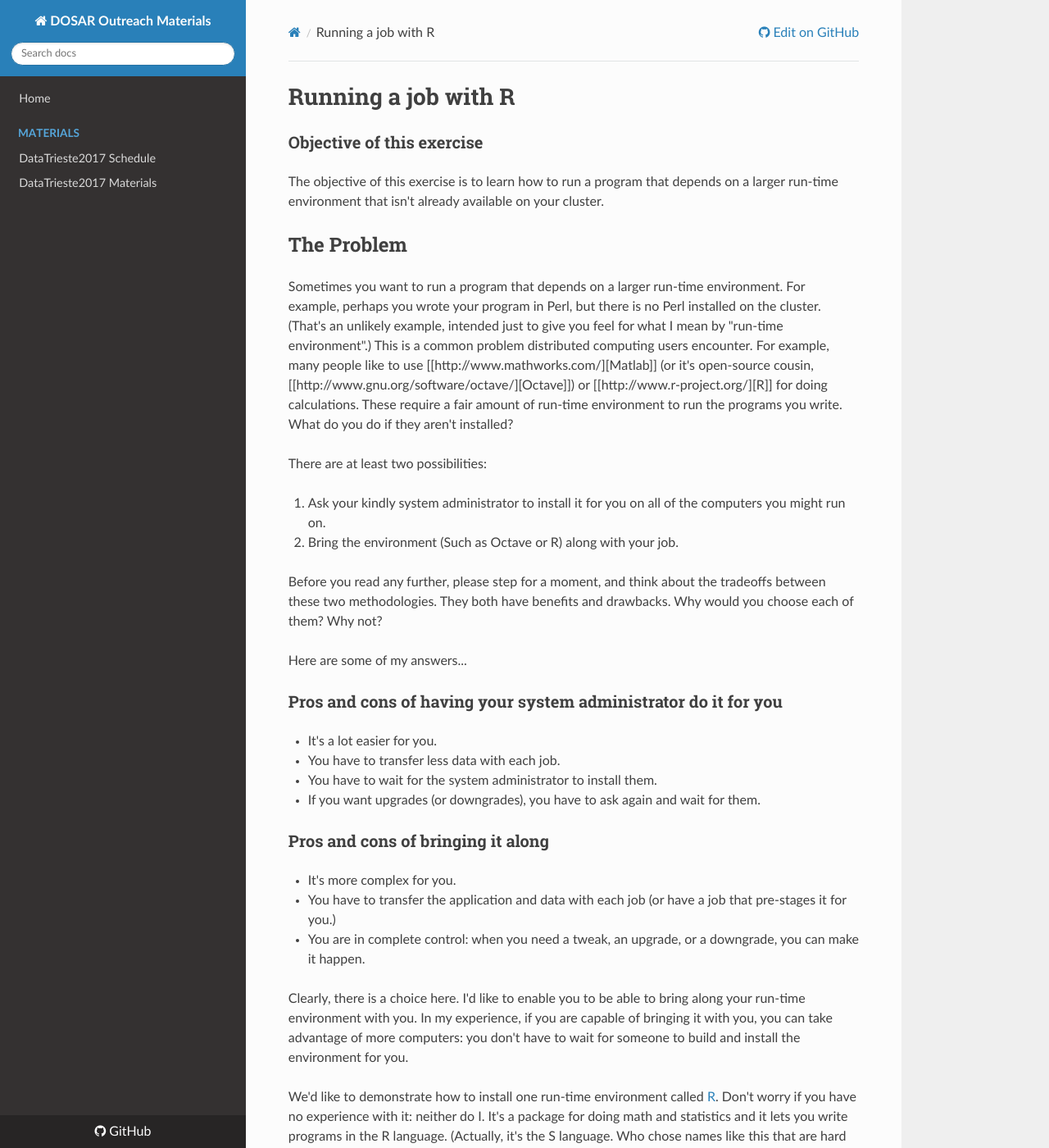
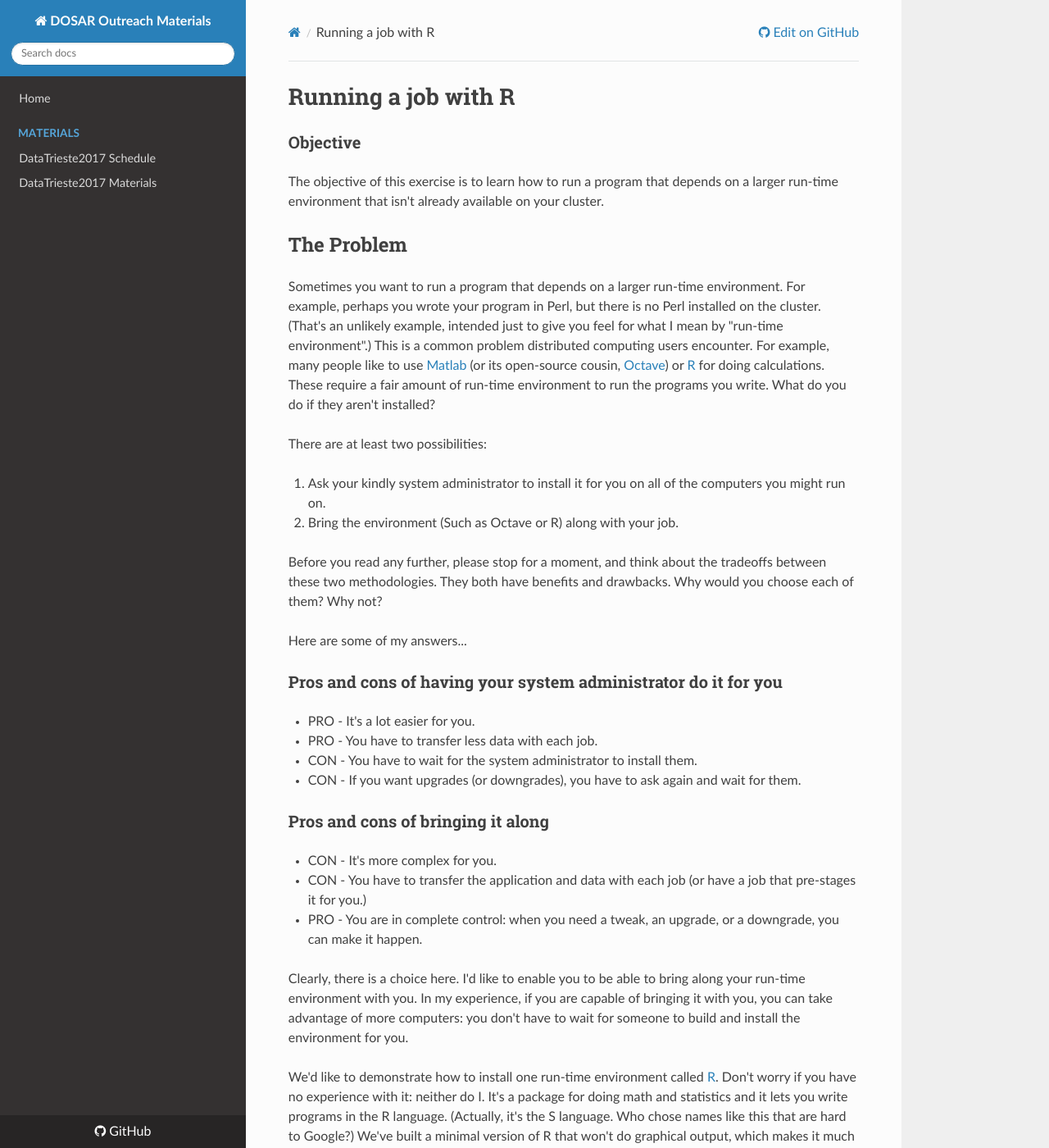
Before and after one commit to opensciencegrid/dosar, an MkDocs documentation site: the page built from docs/Materials/06-RJob.md, in a window 1280 px wide and 1400 px high. Shown: the whole window at 82% size. Built offline with MkDocs 1.6.1, drawn with Linux system fonts in a browser that asks for light colours; nearby versions of some CDN libraries; old or Windows-style settings are respelled for this version of MkDocs; some of the changed text lies outside the part shown.

Commit message:
Updates for 06-RJob.md

````diff
--- a/docs/Materials/06-RJob.md
+++ b/docs/Materials/06-RJob.md
@@ -1,33 +1,32 @@
 # Running a job with R
 
-### Objective of this exercise
+### Objective
 The objective of this exercise is to learn how to run a program that depends on a larger run-time environment that isn't already available on your cluster.
 
 ## The Problem
 
-Sometimes you want to run a program that depends on a larger run-time environment. For example, perhaps you wrote your program in Perl, but there is no Perl installed on the cluster. (That's an unlikely example, intended just to give you feel for what I mean by "run-time environment".) This is a common problem distributed computing users encounter. For example, many people like to use [[http://www.mathworks.com/][Matlab]] (or it's open-source cousin, [[http://www.gnu.org/software/octave/][Octave]]) or [[http://www.r-project.org/][R]] for doing calculations. These require a fair amount of run-time environment to run the programs you write. What do you do if they aren't installed?
+Sometimes you want to run a program that depends on a larger run-time environment. For example, perhaps you wrote your program in Perl, but there is no Perl installed on the cluster. (That's an unlikely example, intended just to give you feel for what I mean by "run-time environment".) This is a common problem distributed computing users encounter. For example, many people like to use [Matlab](http://www.mathworks.com/) (or its open-source cousin, [Octave](http://www.gnu.org/software/octave/)) or [R](http://www.r-project.org/) for doing calculations. These require a fair amount of run-time environment to run the programs you write. What do you do if they aren't installed?
 
 There are at least two possibilities:
 
    1. Ask your kindly system administrator to install it for you on all of the computers you might run on.
    1. Bring the environment (Such as Octave or R) along with your job.
 
-Before you read any further, please step for a moment, and think about the tradeoffs between these two methodologies. They both have benefits and drawbacks. Why would you choose each of them? Why not?
+Before you read any further, please stop for a moment, and think about the tradeoffs between these two methodologies. They both have benefits and drawbacks. Why would you choose each of them? Why not?
 
 Here are some of my answers...
 
 ### Pros and cons of having your system administrator do it for you
 
-   * It's a lot easier for you.
-   * You have to transfer less data with each job.
-   * You have to wait for the system administrator to install them.
-   * If you want upgrades (or downgrades), you have to ask again and wait for them.
+   * PRO - It's a lot easier for you.
+   * PRO - You have to transfer less data with each job.
+   * CON - You have to wait for the system administrator to install them.
+   * CON - If you want upgrades (or downgrades), you have to ask again and wait for them.
 
 ### Pros and cons of bringing it along
-   * It's more complex for you.
-   * You have to transfer the application and data with each job (or have a job that pre-stages it for you.)
-   * You are in complete control: when you need a tweak, an upgrade, or a downgrade, you can make it happen.
-
+   * CON - It's more complex for you.
+   * CON - You have to transfer the application and data with each job (or have a job that pre-stages it for you.)
+   * PRO - You are in complete control: when you need a tweak, an upgrade, or a downgrade, you can make it happen.
 
 
 Clearly, there is a choice here. I'd like to enable you to be able to bring along your run-time environment with you. In my experience, if you are capable of bringing it with you, you can take advantage of more computers: you don't have to wait for someone to build and install the environment for you.
@@ -55,7 +54,7 @@ $ module load R
 ```
 
 
-You'll need an R program. After hours of <strike>combing the internet</strike> coding, I present to you my first R program. Save it in a file called =demo.r=:
+You'll need an R program. After hours of <strike>combing the internet</strike> coding, I present to you my first R program. Save it in a file called `demo.r`:
 
 ```
 len <- 100
@@ -78,7 +77,7 @@ This program prints the first 100 [Fibonacci numbers](http://en.wikipedia.org/wi
 
 R is a bit fussy about where it's been installed on disk, so I had to write a wrapper program so it will happily run wherever it lands in our cluster. I could make you work it out, but that seems unfair. Save this program in run-r.sh. If you're curious about exactly why it's needed, ask Rob. There are two important parts to it, and you should know what they are, at least conceptually because this is the magic you would need to do for any run-time environment you want to bring along.
 
-   1. Load the R environment using =module=. In general you might have to do more work.
+   1. Load the R environment using `module`. In general you might have to do more work.
    1. Invoke R, using whatever magic is needed. In our case, I set up some environment variables and invoke the right executable.
 
 ```
@@ -99,13 +98,13 @@ R --slave --vanilla < $1
 
 You could easily execute this on OSG Connect locally by making the shell script executable and executing it.
 
-```
-$ chmod 755 run-r.sh
-$ ./run-r.sh demo.r
-```
+<pre>
+$ <b>chmod 755 run-r.sh</b>
+$ <b>./run-r.sh demo.r</b>
+</pre>
 
 ## On your own
-Write a Condor submit file that will use R to run the demo.r program. You will need to include the following line in your submit file (before the "queue" statement) to make sure that Condor looks for a resource that uses OASIS:
+Write a Condor submit file that will use R to run the `demo.r` program. You will need to include the following line in your submit file (before the "queue" statement) to make sure that Condor looks for a resource that uses OASIS:
 
 ```
 requirements = (HAS_CVMFS_oasis_opensciencegrid_org =?= TRUE)
````
